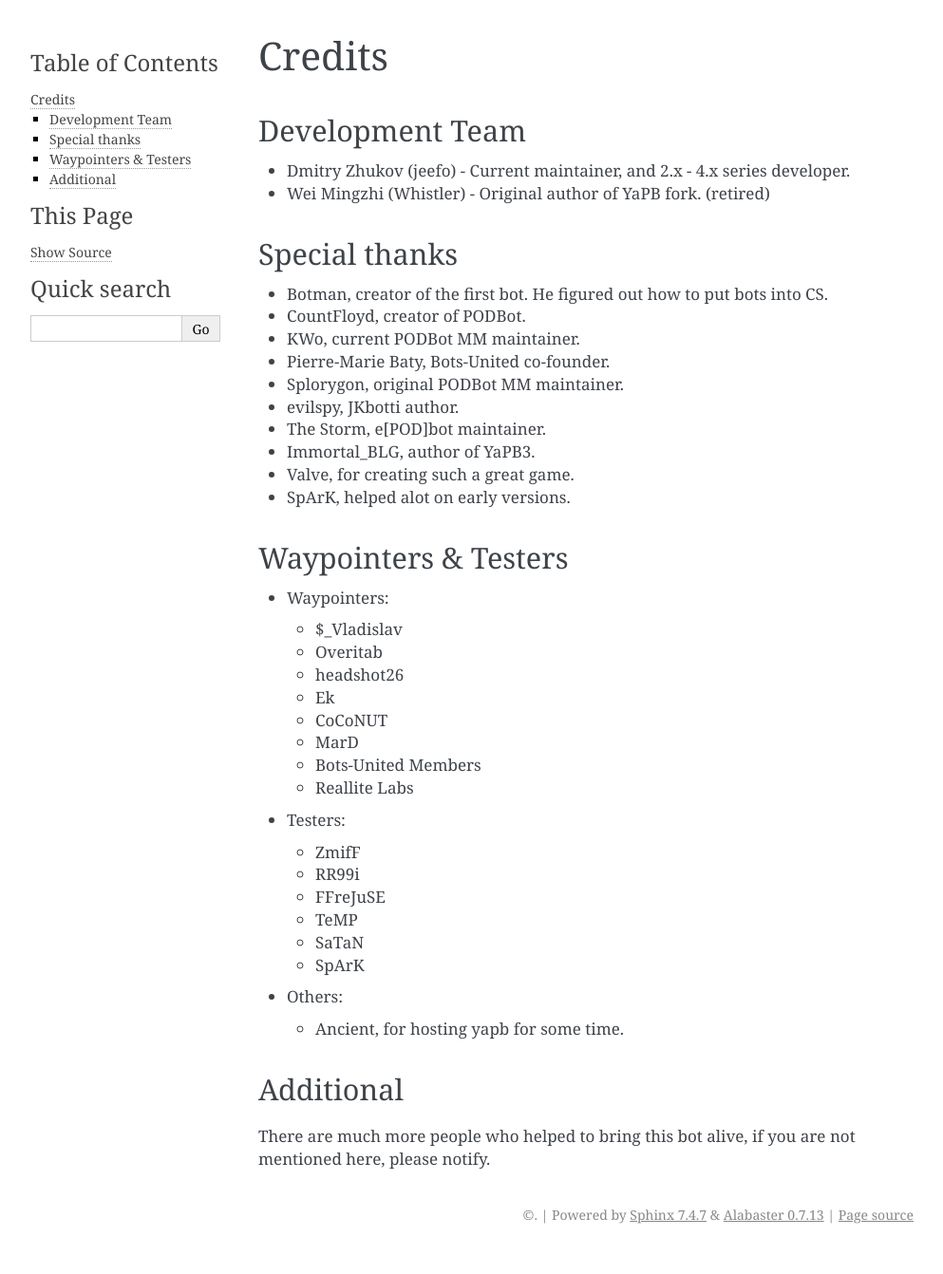
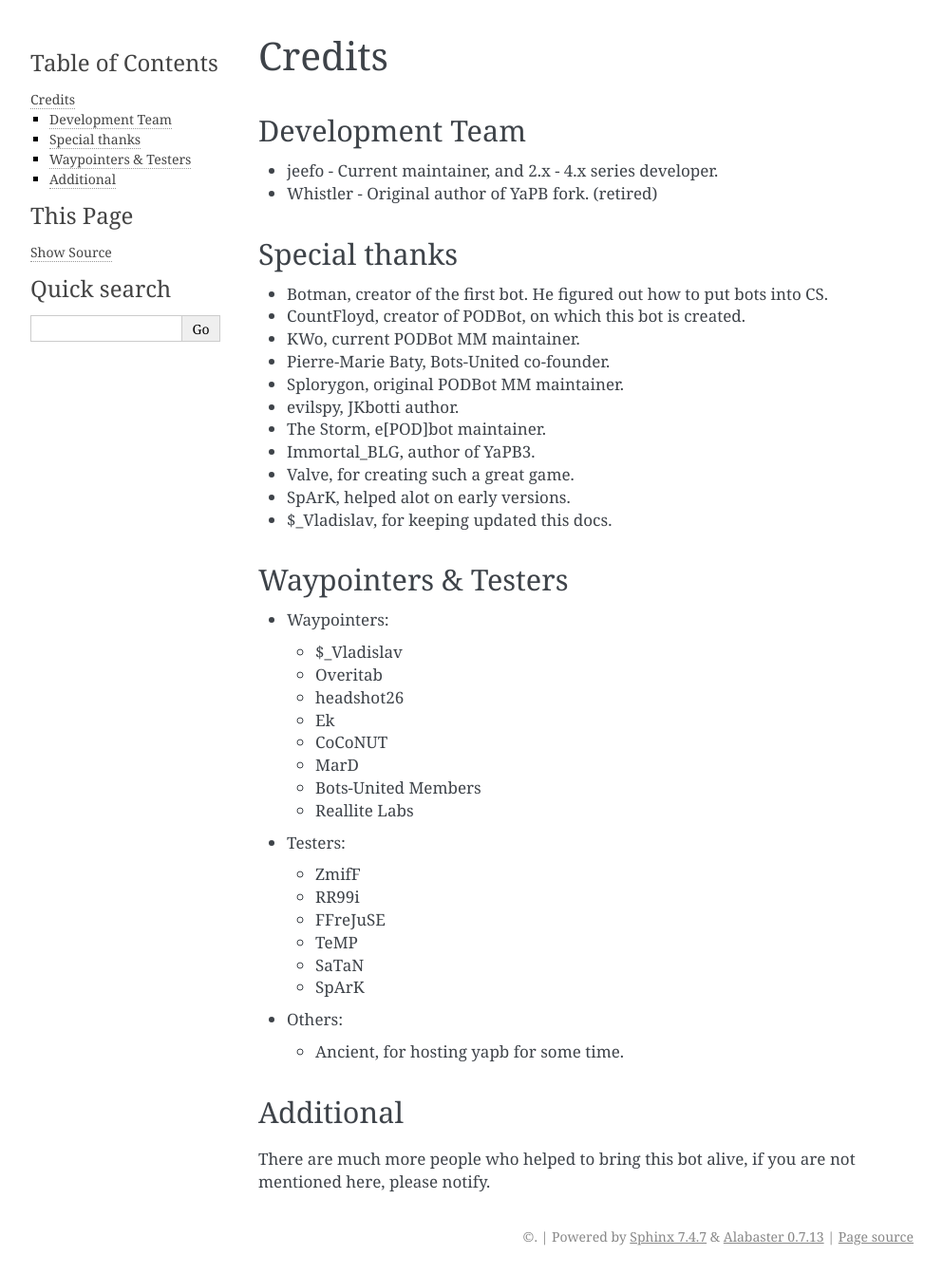
Before and after one commit to yapb/docs, a Sphinx documentation site: the page built from docs/credits.rst, in a window 1280 px wide. Shown: the whole page at 95% size, without its empty margins (148-1141 px from the left). Built offline with Sphinx 7.4.7, drawn with Linux system fonts in a browser that asks for light colours; before the commit the page ends 1319 px from its top, so only the background shows below that.

Commit message:
Update credits.rst

```diff
--- a/docs/credits.rst
+++ b/docs/credits.rst
@@ -5,13 +5,13 @@
 Development Team
 --------------------------
 
-- Dmitry Zhukov (jeefo) - Current maintainer, and 2.x - 4.x series developer.
-- Wei Mingzhi (Whistler) - Original author of YaPB fork. (retired)
+- jeefo - Current maintainer, and 2.x - 4.x series developer.
+- Whistler - Original author of YaPB fork. (retired)
 
 Special thanks
 --------------------------
 - Botman, creator of the first bot. He figured out how to put bots into CS.
-- CountFloyd, creator of PODBot.
+- CountFloyd, creator of PODBot, on which this bot is created.
 - KWo, current PODBot MM maintainer.
 - Pierre-Marie Baty, Bots-United co-founder.
 - Splorygon, original PODBot MM maintainer.
@@ -20,6 +20,7 @@
 - Immortal_BLG, author of YaPB3.
 - Valve, for creating such a great game.
 - SpArK, helped alot on early versions.
+- $_Vladislav, for keeping updated this docs.
 
 Waypointers & Testers
 --------------------------
```
